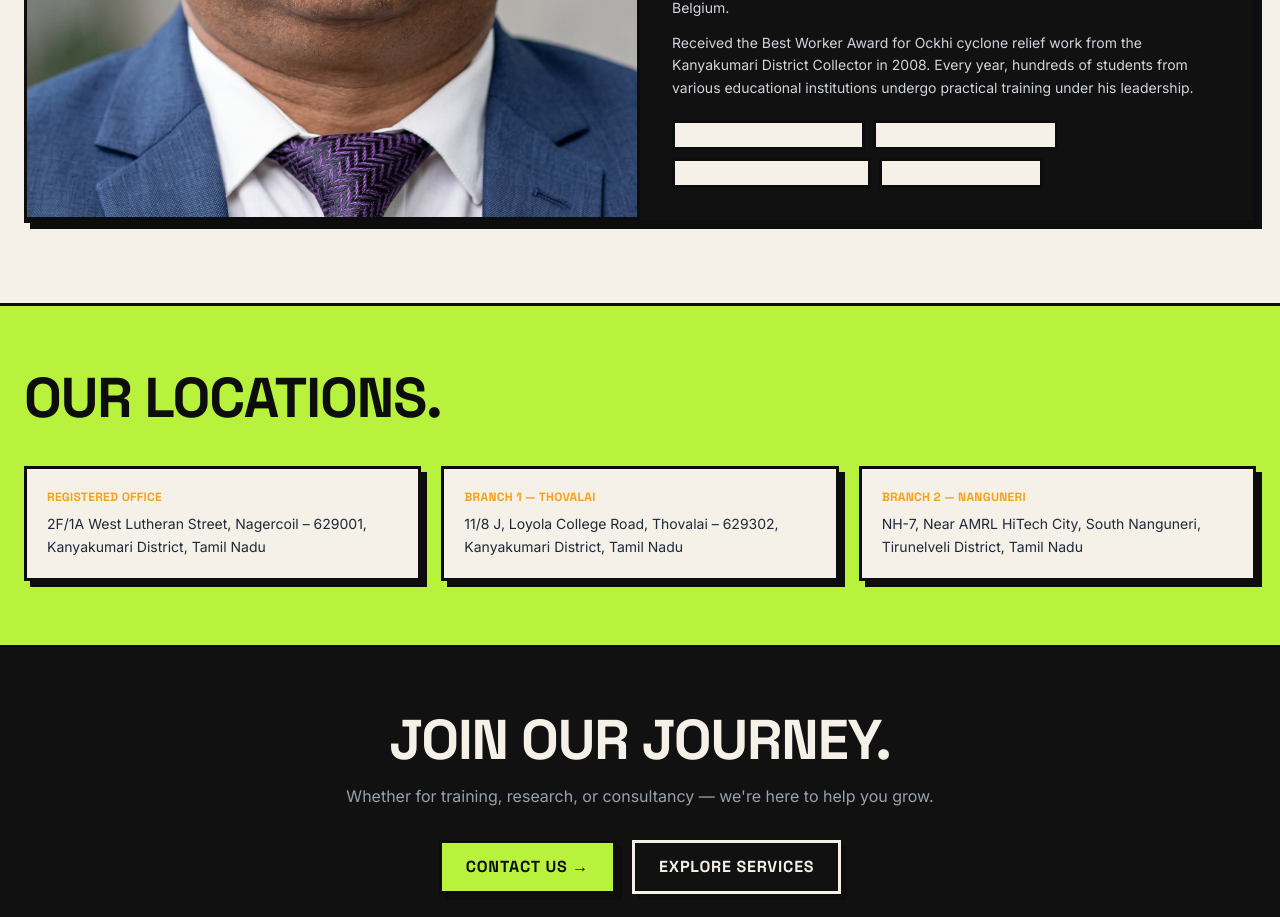
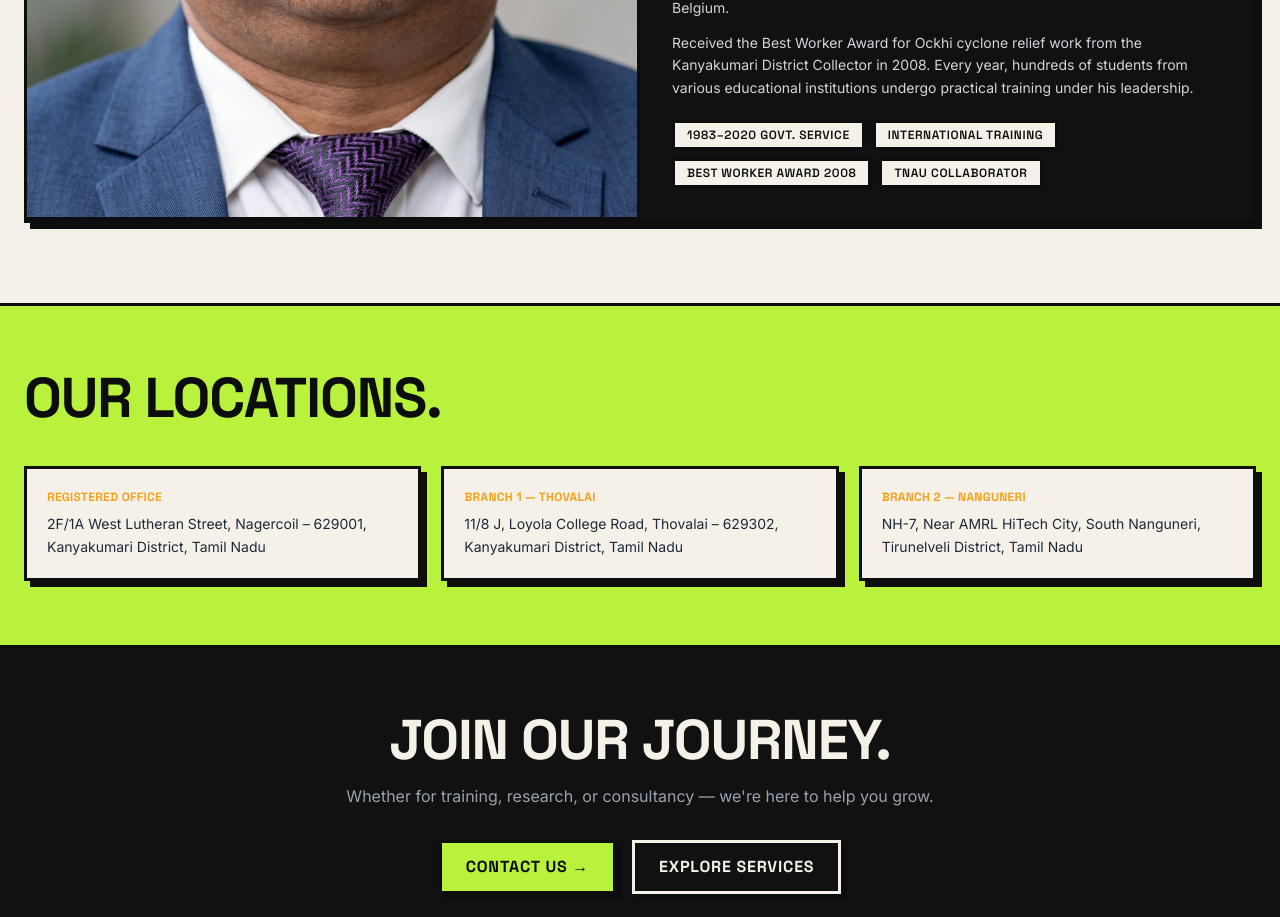
Before and after one commit to clofythillai/finura-agro-tech-website, a Next.js app: page /about in a window 1280 px wide. Shown: the part 2200-3117 px from the top of the page. Built offline with nearby package versions, Linux system fonts and the light colour scheme.

Commit message:
fix: explicit black text color on tag-chips to ensure visibility on dark background containers

```diff
--- a/app/globals.css
+++ b/app/globals.css
@@ -187,6 +187,7 @@ body {
   text-transform: uppercase;
   letter-spacing: 0.05em;
   background-color: var(--color-brand-cream);
+  color: var(--color-brand-black);
 }
 
 .tag-chip-lime {
@@ -199,6 +200,7 @@ body {
   text-transform: uppercase;
   letter-spacing: 0.05em;
   background-color: var(--color-brand-lime);
+  color: var(--color-brand-black);
 }
 
 .tag-chip-orange {
@@ -211,6 +213,7 @@ body {
   text-transform: uppercase;
   letter-spacing: 0.05em;
   background-color: var(--color-brand-orange);
+  color: var(--color-brand-black);
 }
 
 .input-brutal {
```
